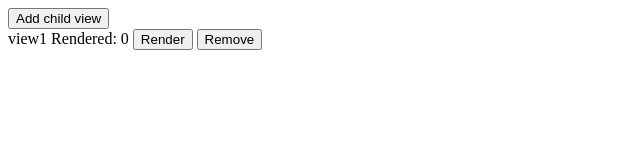
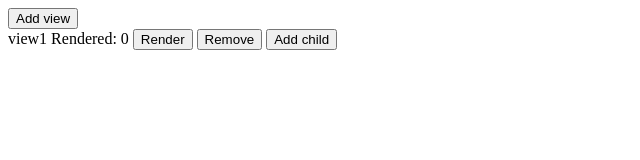
Before and after one commit to yammer/backbone-component, a website: page examples/simple/index.html in a window 1280 px wide. Shown: the whole page, without its empty margins (0-640 px from the left). Drawn offline with Linux system fonts and the light colour scheme.

Commit message:
stop propagation from add child handler

```diff
--- a/examples/simple/index.html
+++ b/examples/simple/index.html
@@ -6,7 +6,7 @@
   </head>
 
   <body>
-    <button class="add-view" type="submit">Add child view</button>
+    <button class="add-view" type="submit">Add view</button>
 
     <div class="views">
     </div>
--- a/examples/simple/simple-example.js
+++ b/examples/simple/simple-example.js
@@ -6,7 +6,8 @@ var SimpleView = View.extend({
 
   events: {
     'click .render': 'render',
-    'click .remove': 'remove'
+    'click .remove': 'remove',
+    'click .add-child': 'addChild'
   },
 
   html: function() {
@@ -15,10 +16,18 @@ var SimpleView = View.extend({
       Rendered: ' + this.renderCount + '\
       <button class="render">Render</button>\
       <button class="remove">Remove</button>\
+      <button class="add-child">Add child</button>\
     '
   },
 
-  render: function() {
+  addChild: function(e) {
+    if (e) e.stopPropagation();
+    var child = new SimpleView;
+    this.add(child);
+    child.render();
+  },
+
+  render: function(e) {
     this.$el.html(this.html());
     this.renderCount++;
   }
```
